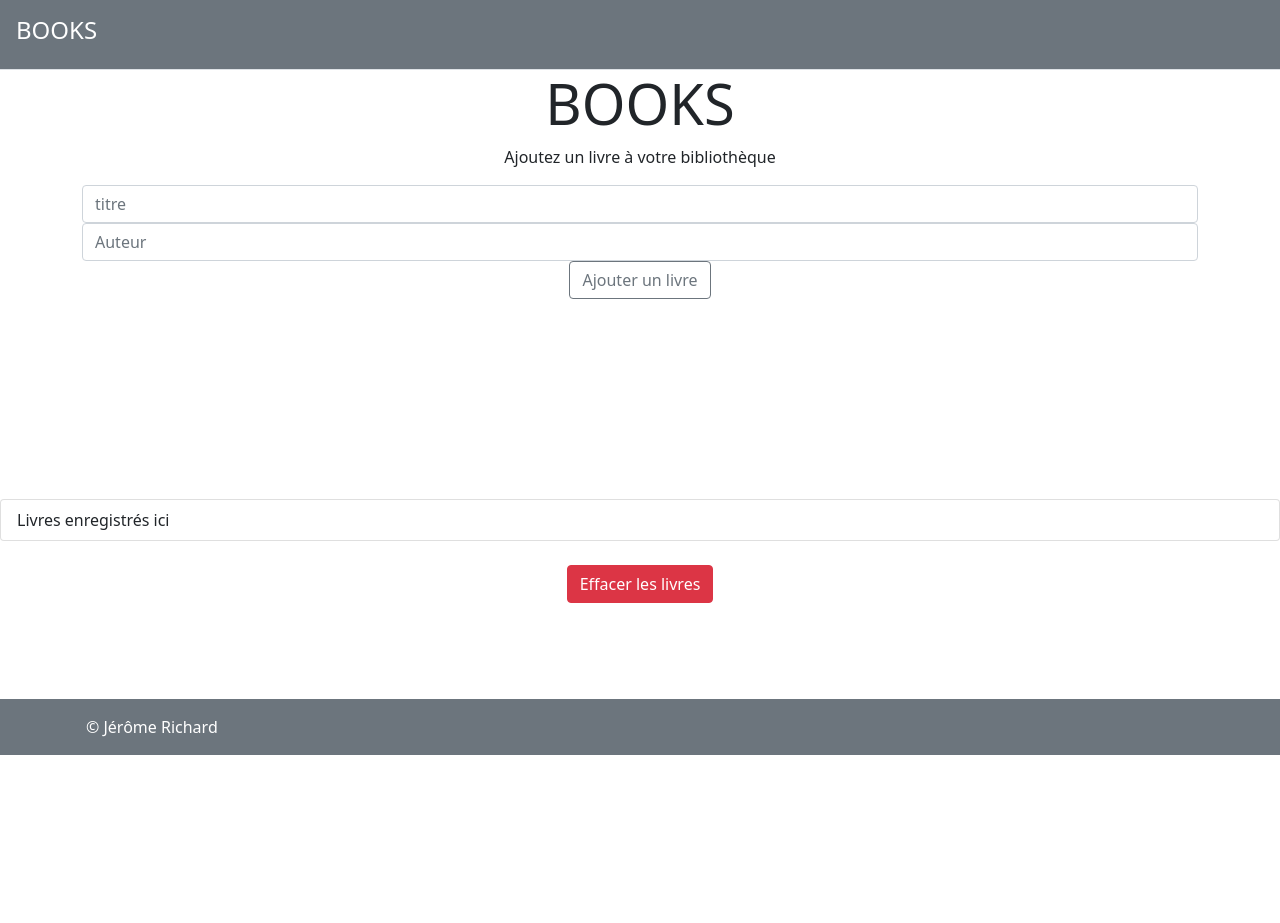
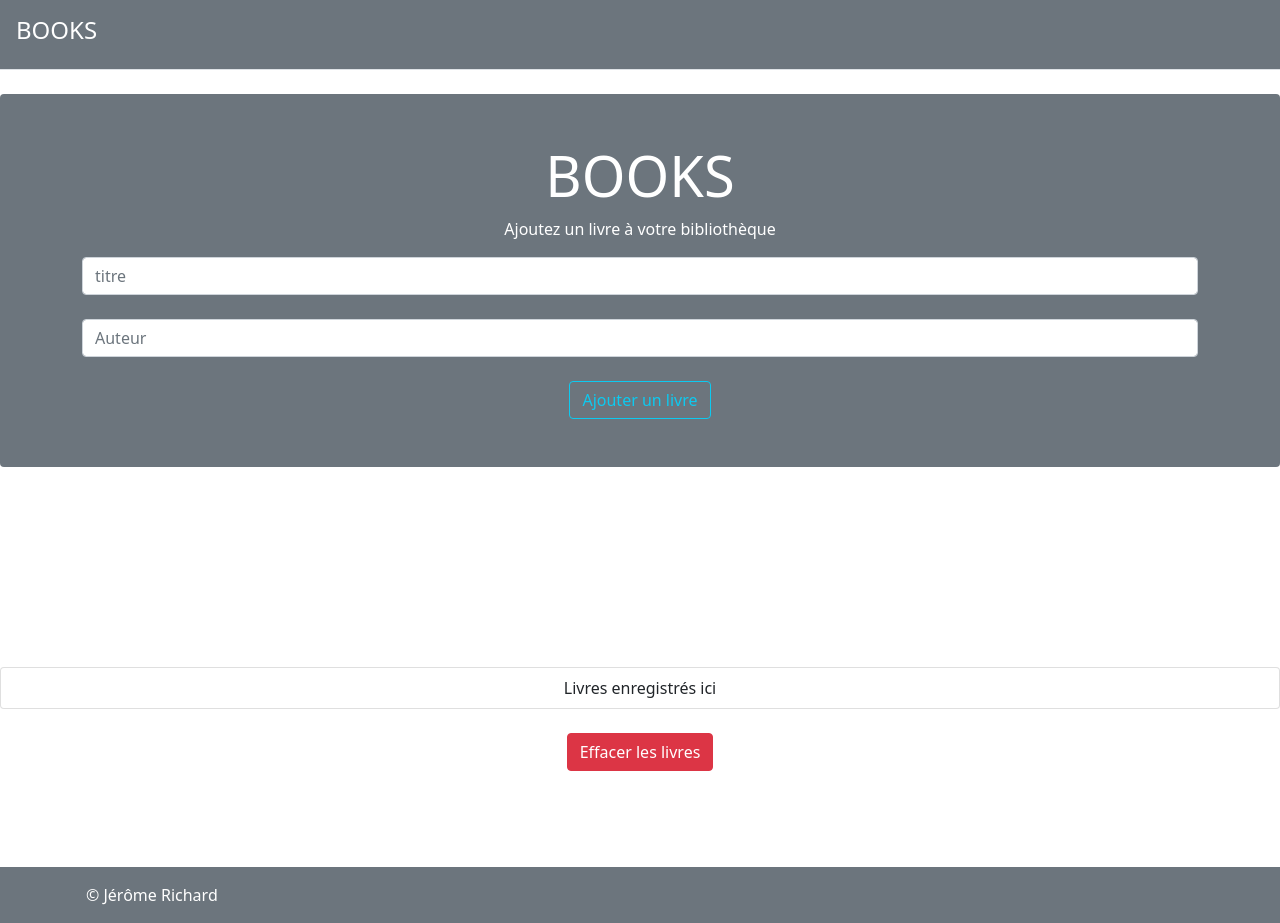
Before and after one commit to Jerrylejer/Exo-Redux-React-AppliBooks, a React (Create React App) app: page / in a window 1280 px wide. Before the commit the page ends 800 px from the top, so only its background shows below. Built offline with nearby package versions, Linux system fonts and the light colour scheme.

Commit message:
Boostrap v5 => jumbotron deprecated => modifications

```diff
--- a/src/containers/AddBooks.js
+++ b/src/containers/AddBooks.js
@@ -4,11 +4,11 @@ const AddBooks = () => {
     return (
         // role='main' => contenu principal du document pour info
         <main role='main'>
-            <div className='jumbotron jumbotron-fluid'>
+            <div className='mt-4 p-5 bg-secondary text-white rounded'>
                 <div className='container text-center'>
                     <h1 className='display-4'>BOOKS</h1>
                     <p>Ajoutez un livre à votre bibliothèque</p>
-                    <form className='form-inline justify-content-center'>
+                    <form className='justify-content-center'>
                         <div className='form-group'>
                             <input
                                 type='text'
@@ -17,6 +17,7 @@ const AddBooks = () => {
                                 required
                             />
                         </div>
+                        <br />
                         <div className='form-group'>
                             <input
                                 type='text'
@@ -25,20 +26,21 @@ const AddBooks = () => {
                                 required
                             />
                         </div>
+                        <br />
                         <div className='form-group'>
-                            <button className='btn btn-outline-secondary ml-3'>
+                            <button className='btn btn-outline-info ml-3'>
                                 Ajouter un livre
                             </button>
                         </div>
                     </form>
                 </div>
             </div>
-            <div style={{ minHeight: '200px' }}></div>
+            <div style={{ minHeight: '200px'}}></div>
 
             <div className='row'>
                 <div className='col-md-12'>
                     <ul className='list-group'>
-                        <li className='list-group-item list-group-light d-flex justify-content-between'>
+                        <li className='list-group-item list-group-light mw-50 d-flex justify-content-center'>
                             Livres enregistrés ici
                         </li>
                     </ul>
```
